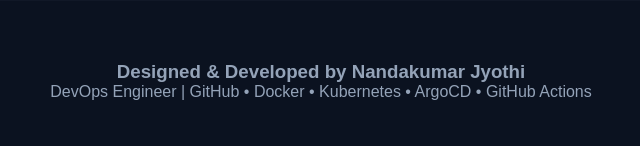
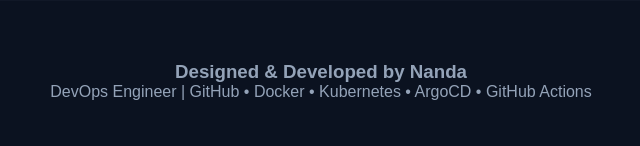
Before and after one commit to nanda9/flask-python-app, a Python web app: template templates/index.html in a window 1280 px wide. Shown: the part 1250-1396 px from the top of the page, without its empty margins (319-959 px from the left). Run offline with Jinja, Linux system fonts and the light colour scheme; the template is opened without the code that fills it, so the values that code supplies are empty.

Commit message:
Update footer designer name from Nandakumar to Nanda

```diff
--- a/templates/index.html
+++ b/templates/index.html
@@ -304,7 +304,7 @@
 
 <footer>
 
-<h3>Designed & Developed by Nandakumar Jyothi</h3>
+<h3>Designed & Developed by Nanda</h3>
 
 <p>DevOps Engineer | GitHub • Docker • Kubernetes • ArgoCD • GitHub Actions</p>
 
```
